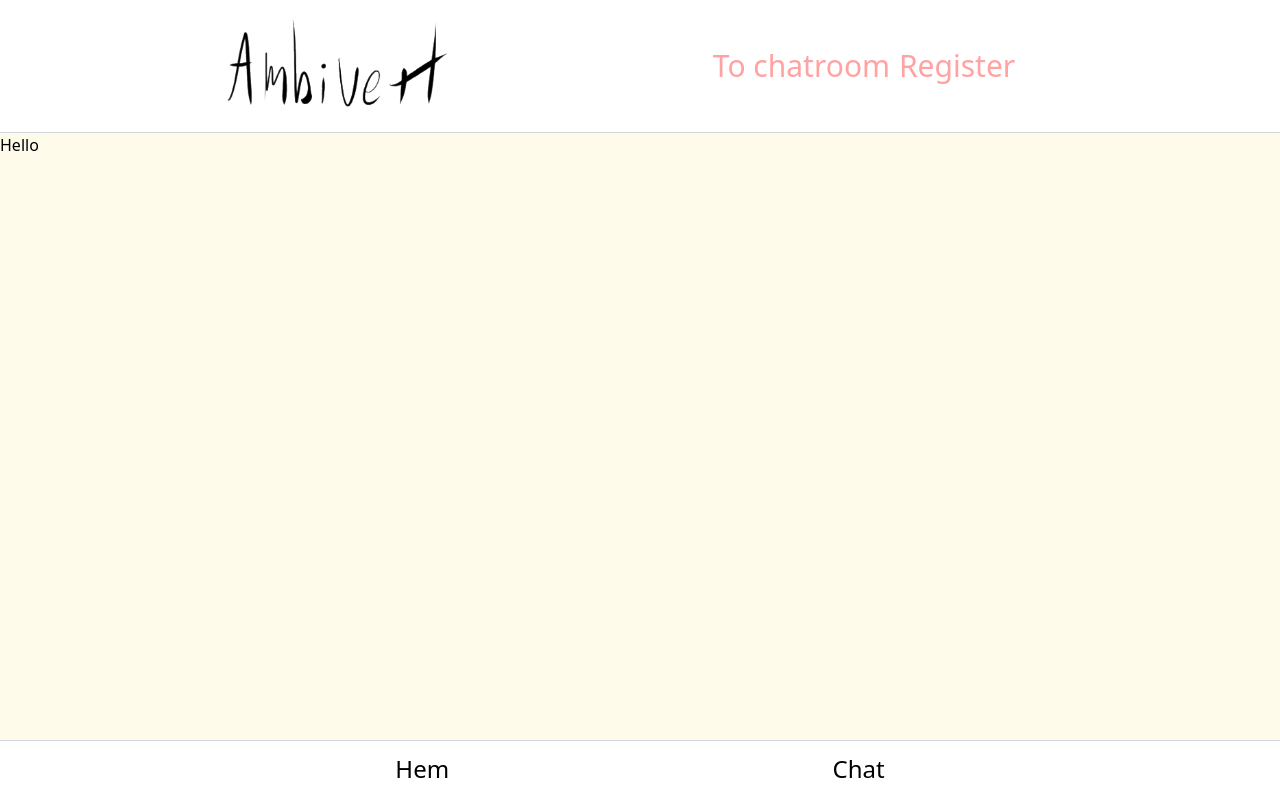
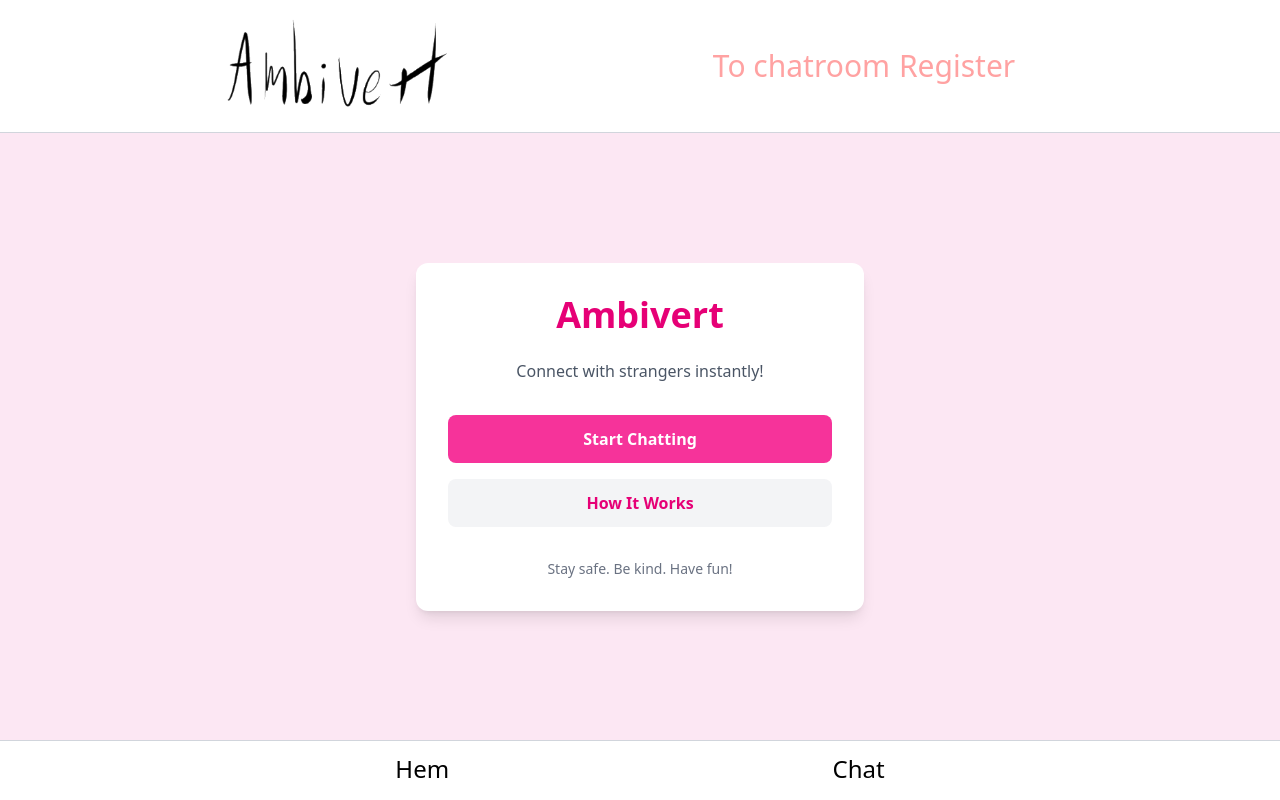
Before and after one commit to Xzizide/ambivert, a React (Vite) app: page / in a window 1280 px wide. Built offline with nearby package versions, Linux system fonts and the light colour scheme.

Commit message:
Made a homepage and styled it

```diff
--- a/src/pages/ChatRoom.jsx
+++ b/src/pages/ChatRoom.jsx
@@ -23,6 +23,7 @@ export default function ChatRoom() {
     navigator.mediaDevices
       .getUserMedia({
         video: true,
+        audio: true,
       })
       .then((stream) => {
         var mediaRecorder = new MediaRecorder(stream);
--- a/src/pages/Home.jsx
+++ b/src/pages/Home.jsx
@@ -2,8 +2,25 @@ import React from "react";
 
 export default function Home() {
   return (
-    <main className="bg-amber-50 flex-auto">
-      <div>Hello</div>
+    <main className=" bg-pink-100 flex flex-col items-center justify-center p-4 flex-auto">
+      <div className="w-full max-w-md bg-white rounded-xl shadow-lg p-8 text-center">
+        <h1 className="text-4xl font-bold mb-6 text-pink-600">Ambivert</h1>
+        <p className="text-gray-600 mb-8">Connect with strangers instantly!</p>
+
+        <div className="space-y-4">
+          <button className="w-full bg-pink-500 text-white py-3 rounded-lg hover:bg-pink-600 transition-colors duration-300 font-semibold">
+            Start Chatting
+          </button>
+
+          <button className="w-full bg-gray-100 text-pink-600 py-3 rounded-lg hover:bg-gray-200 transition-colors duration-300 font-semibold">
+            How It Works
+          </button>
+        </div>
+
+        <div className="mt-8 text-sm text-gray-500">
+          <p>Stay safe. Be kind. Have fun!</p>
+        </div>
+      </div>
     </main>
   );
 }
```
